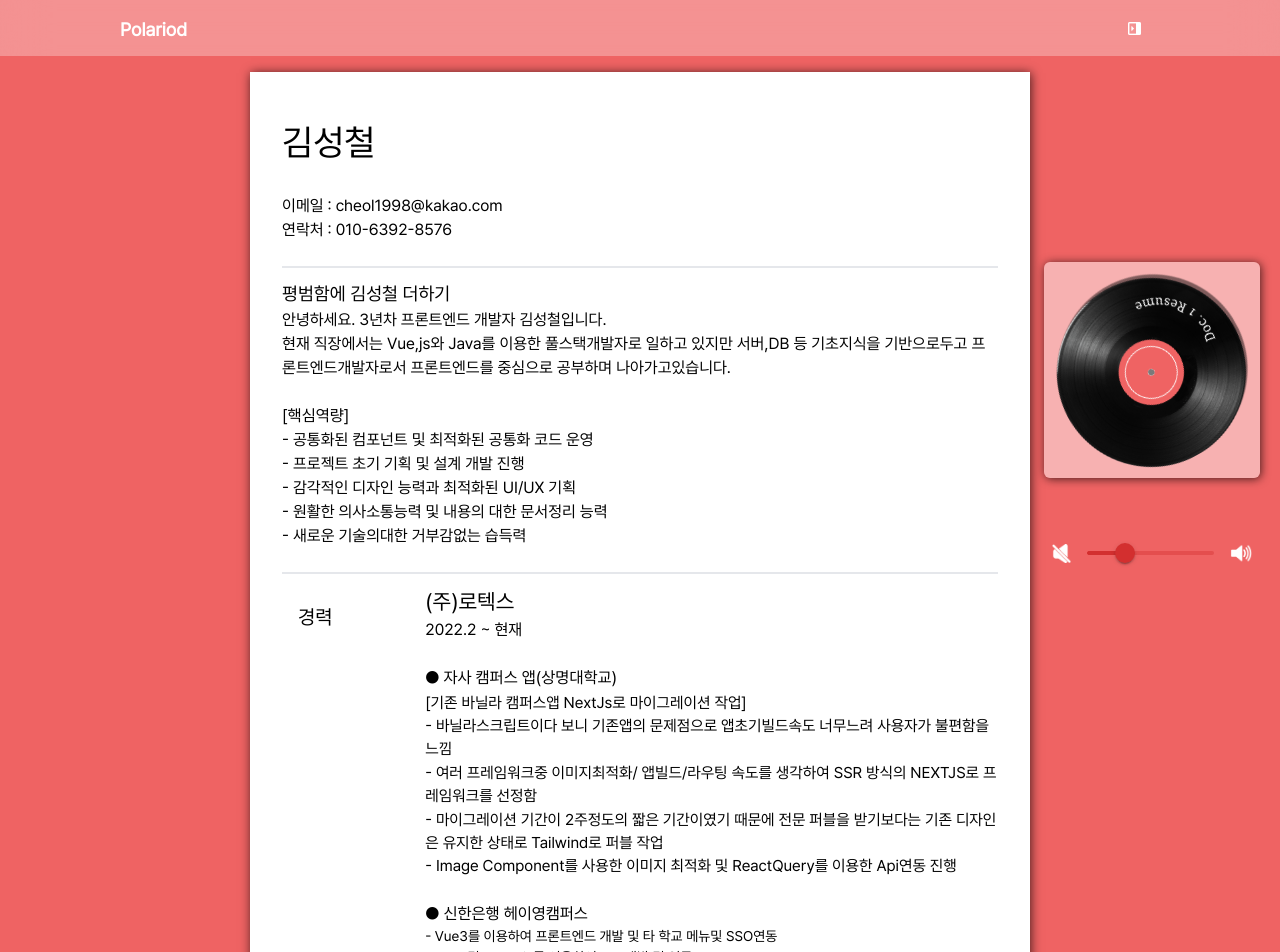
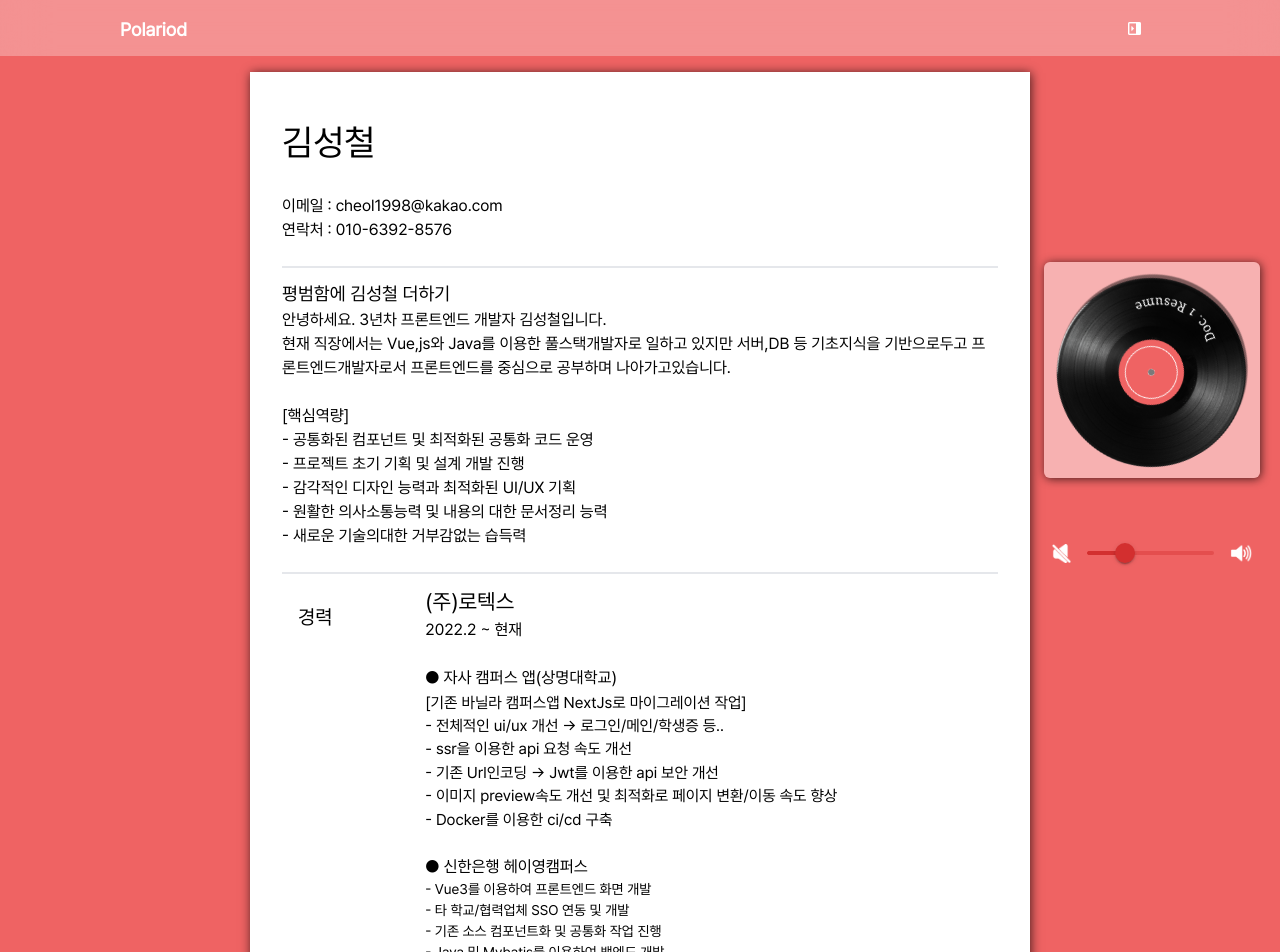
Before and after one commit to Raon98/Lp-bar, a Next.js app: page /detail/1 in a window 1280 px wide. Shown: the top 952 px of the page. Built offline with nearby package versions, Linux system fonts and the light colour scheme.

Commit message:
refactor : 이력서 내용보안

```diff
--- a/app/features/detail/component/ResumeDetail.tsx
+++ b/app/features/detail/component/ResumeDetail.tsx
@@ -69,18 +69,19 @@ const ResumeDetail = () => {
             <div className="flex flex-col text-[0.975rem] ">
             <div>[기존 바닐라 캠퍼스앱 NextJs로 마이그레이션 작업]</div>
 
-              <div>- 바닐라스크립트이다 보니 기존앱의 문제점으로 앱초기빌드속도 너무느려 사용자가 불편함을 느낌</div>
-              <div>- 여러 프레임워크중 이미지최적화/ 앱빌드/라우팅 속도를 생각하여 SSR 방식의 NEXTJS로 프레임워크를 선정함</div>
-              <div>- 마이그레이션 기간이 2주정도의 짧은 기간이였기 때문에 전문 퍼블을 받기보다는 기존 디자인은 유지한 상태로 Tailwind로 퍼블 작업</div>
-              <div>- Image Component를 사용한 이미지 최적화 및 ReactQuery를 이용한 Api연동 진행</div>
+              <div>- {"전체적인 ui/ux 개선 -> 로그인/메인/학생증 등.."}</div>
+              <div>- ssr을 이용한 api 요청 속도 개선</div>
+              <div>- {"기존 Url인코딩 -> Jwt를 이용한 api 보안 개선"}</div>
+              <div>- 이미지 preview속도 개선 및 최적화로  페이지 변환/이동 속도 향상</div>
+              <div>- Docker를 이용한 ci/cd 구축</div>
             </div>
 
             <div className="mt-6 text-[1.015rem]">● 신한은행 헤이영캠퍼스</div>
             <div className="flex flex-col text-[0.875rem] ">
-              <div>
-                - Vue3를 이용하여 프론트엔드 개발 및 타 학교 메뉴및 SSO연동
-              </div>
-              <div>- Java 및 Mybatis를 이용하여 API 개발 및 연동</div>
+              <div className="">- Vue3를 이용하여 프론트엔드 화면 개발</div>
+              <div className="">- 타 학교/협력업체 SSO 연동 및 개발</div>
+              <div className="">- 기존 소스 컴포넌트화 및 공통화 작업 진행</div>
+              <div className="">- Java 및 Mybatis를 이용하여 백엔드 개발</div>
             </div>
 
             <div className="mt-6">
```
